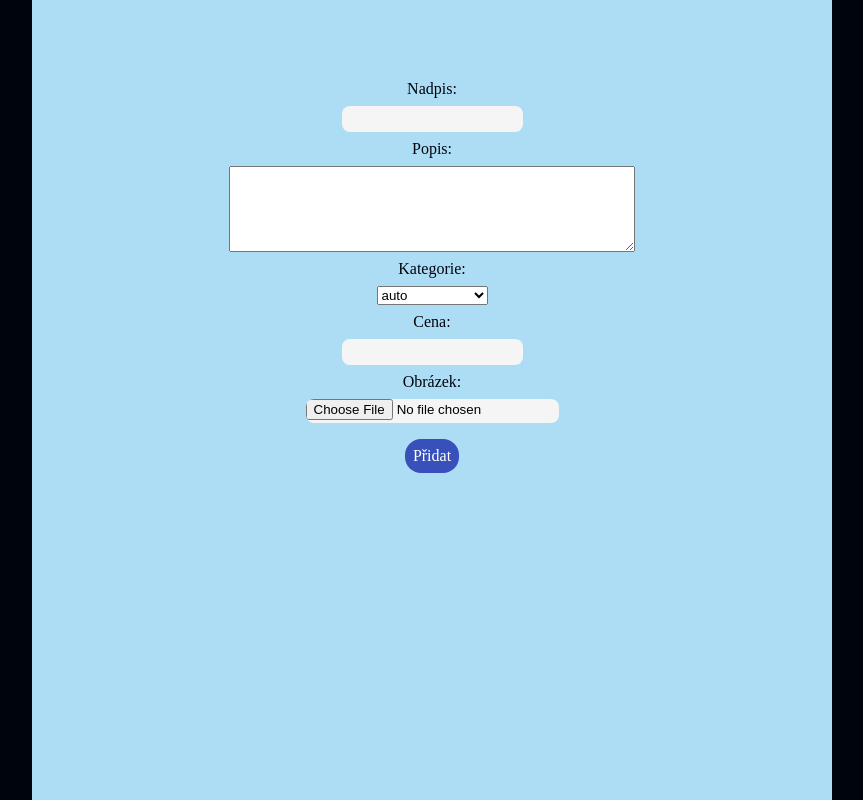
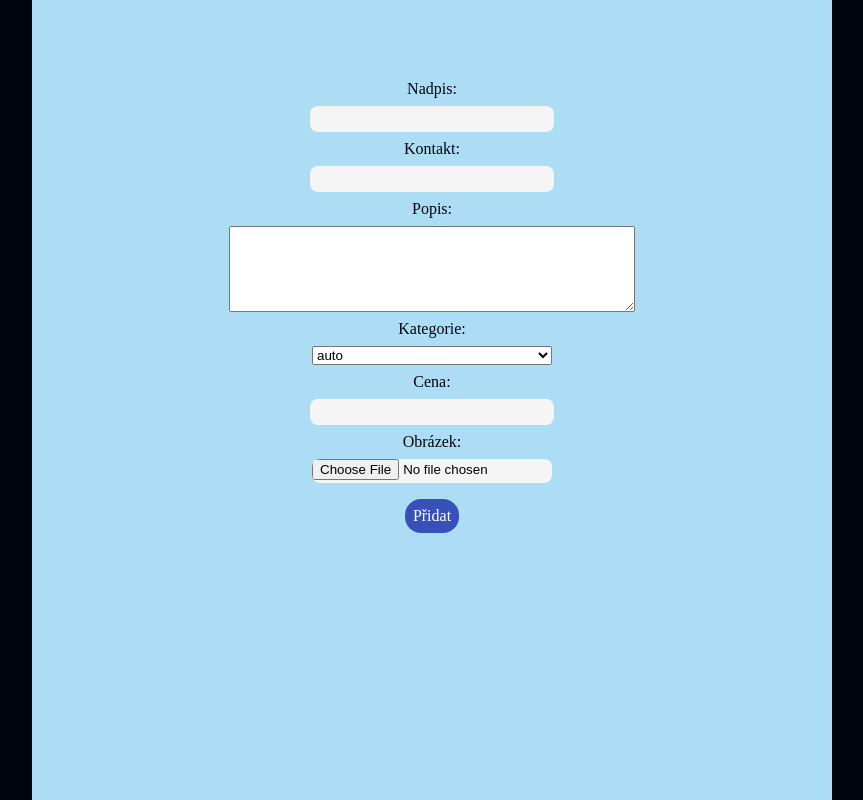
Before and after one commit to DrakulaD3a/SkyBuy, a PHP site: page /add.php in a window 1280 px wide. Shown: the whole page, without its empty margins (208-1071 px from the left). Run offline with PHP 8.4, Linux system fonts and the light colour scheme; the visitor is signed in with stand-in values (Sample User, id 1); data comes from the database, SQL or seed files in the repository; a stand-in replaces the project's code that opens the database connection; some libraries are stand-ins or nearby versions.

Commit message:
contact, input width

```diff
--- a/add.php
+++ b/add.php
@@ -19,6 +19,7 @@ if (isset($_POST["title"])) {
     if (empty($_FILES["image"]["error"])) {
         [
             "title" => $title,
+            "contact" => $contact,
             "description" => $description,
             "category" => $category_id,
             "price" => $price,
@@ -29,9 +30,9 @@ if (isset($_POST["title"])) {
         $image_raw = file_get_contents($_FILES["image"]["tmp_name"]);
 
         $stmt = $db->prepare(
-            "INSERT INTO `posts` (user_id, category_id, pic, title, description, price, date) VALUES (?, ?, ?, ?, ?, ?, ?);"
+            "INSERT INTO `posts` (user_id, category_id, contact, pic, title, description, price, date) VALUES (?, ?, ?, ?, ?, ?, ?, ?);"
         );
-        $stmt->execute([$user_id, $category_id, base64_encode($image_raw), $title, $description, $price, date("Y-m-d H:i:s")]);
+        $stmt->execute([$user_id, $category_id, $contact, base64_encode($image_raw), $title, $description, $price, date("Y-m-d H:i:s")]);
 
         header("Location: index.php");
     }
@@ -61,6 +62,9 @@ if (!empty($_FILES["image"]["error"])) {?>
       <label for="title">Nadpis:</label>
       <input type="text" name="title" id="title" maxlength="50" required>
 
+      <label for="contact">Kontakt:</label>
+      <input type="text" name="contact" id="contact" maxlength="50" required>
+
       <label for="description">Popis:</label>
       <textarea name="description" id="description" maxlength="3000" required></textarea>
 
--- a/stylesheet.css
+++ b/stylesheet.css
@@ -20,6 +20,11 @@ input {
   color: black;
   height: 1.5rem;
   margin: 0;
+  width: 15rem;
+}
+
+select{
+  width: 15rem;
 }
 
 textarea{
```
Also changed, not shown: product.php (+9 -1 lines).
